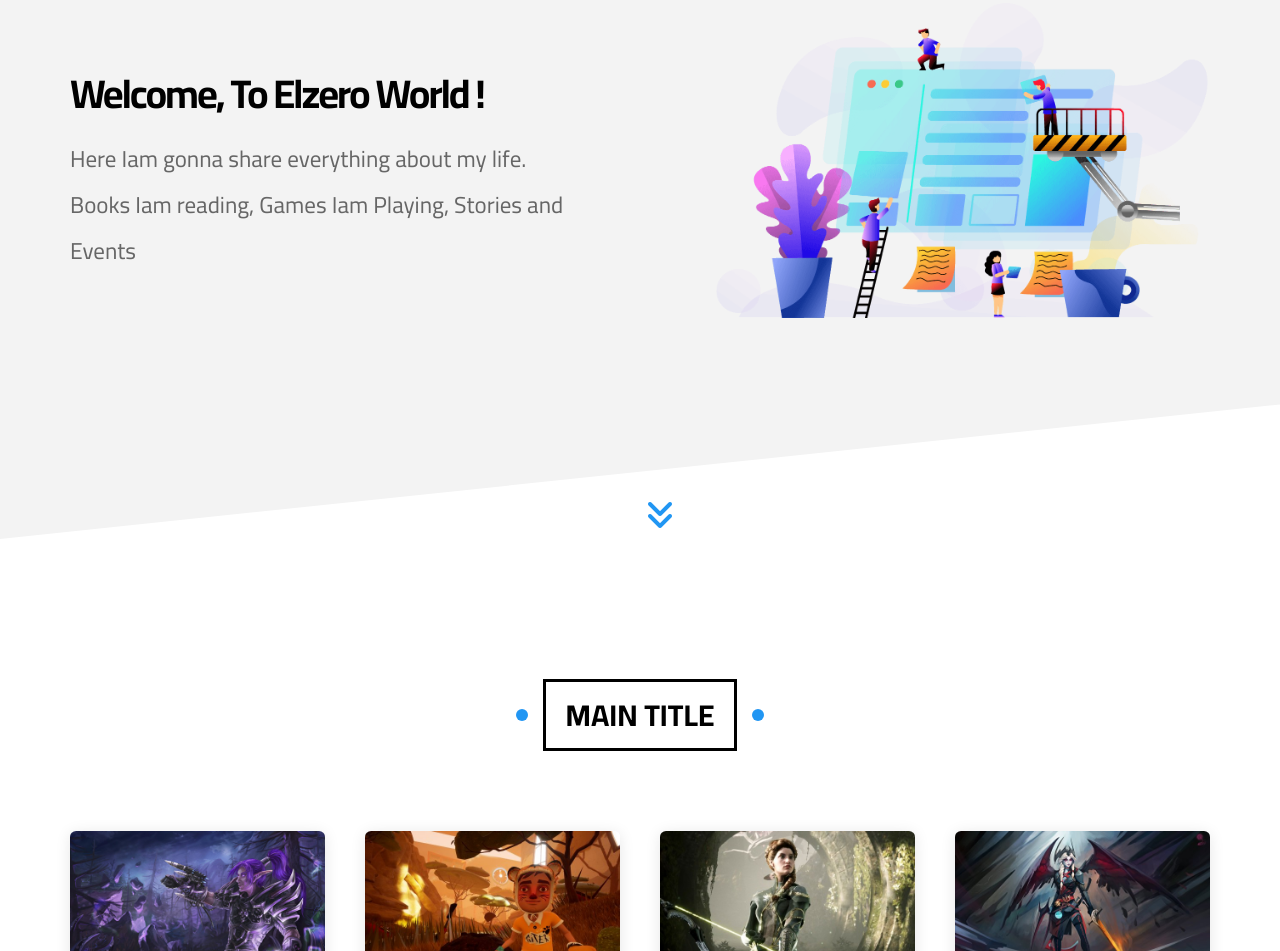
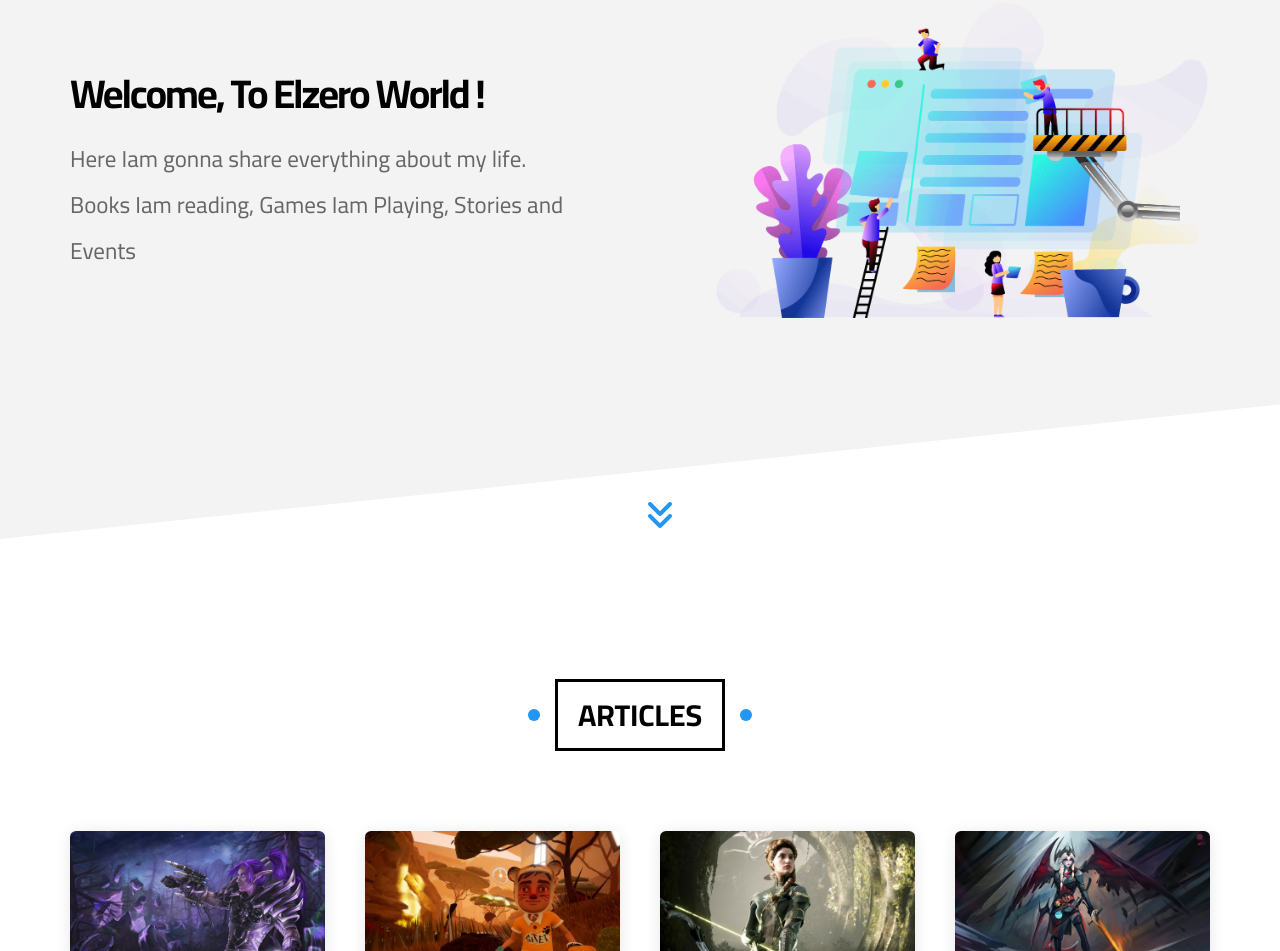
Before and after one commit to Hajer-Mohamed/design-3-elzero, a plain HTML site: page index.html in a window 1280 px wide. Shown: the part 221-1172 px from the top of the page. Drawn offline with Linux system fonts and the light colour scheme; a web font is replaced by a local one.

Commit message:
edit article section

```diff
--- a/index.html
+++ b/index.html
@@ -90,7 +90,7 @@
     <!-- end landing section-->
     <!-- start articles-->
     <div class="articles" id="articles">
-        <h2 class="main-title">Main Title </h2>
+        <h2 class="main-title">Articles</h2>
         <div class="container">
             <div class="box">
                 <img src="./images/cat-01.jpg">
```
